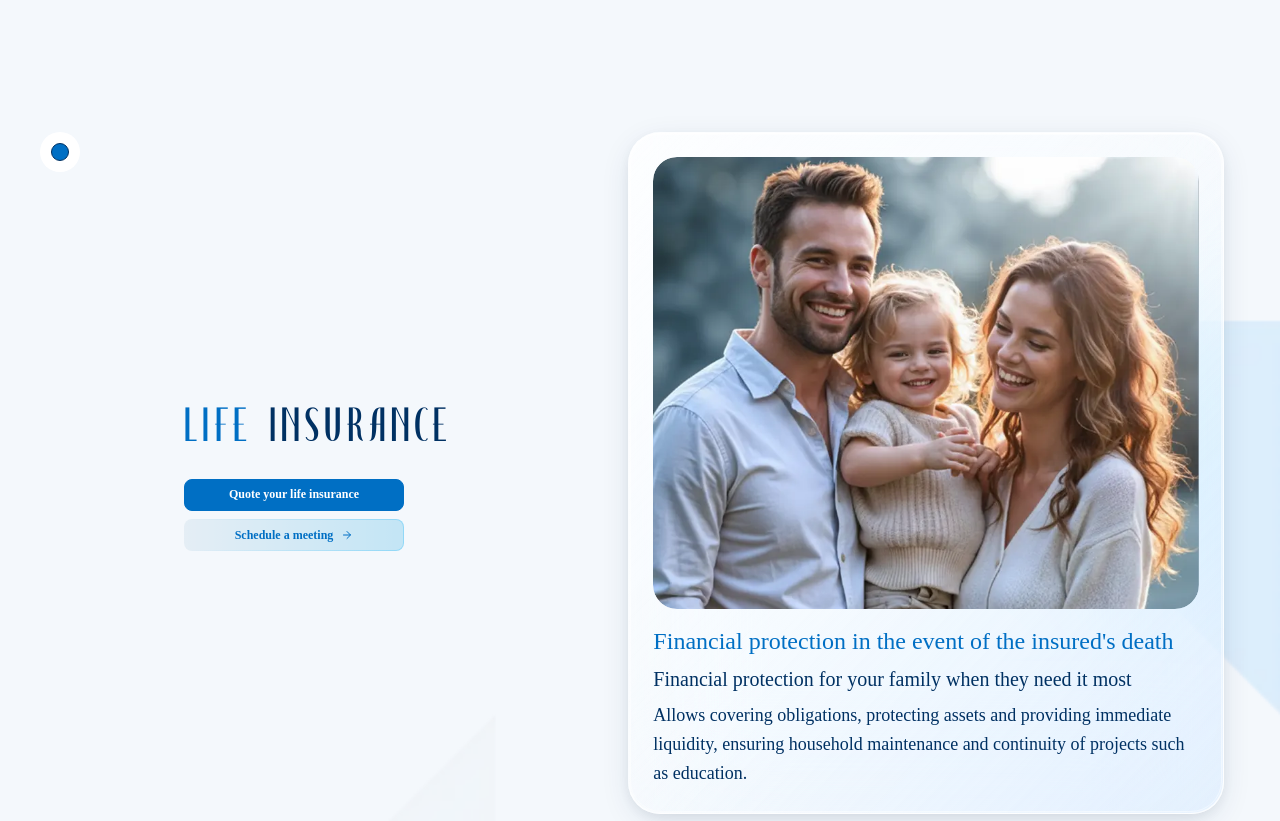
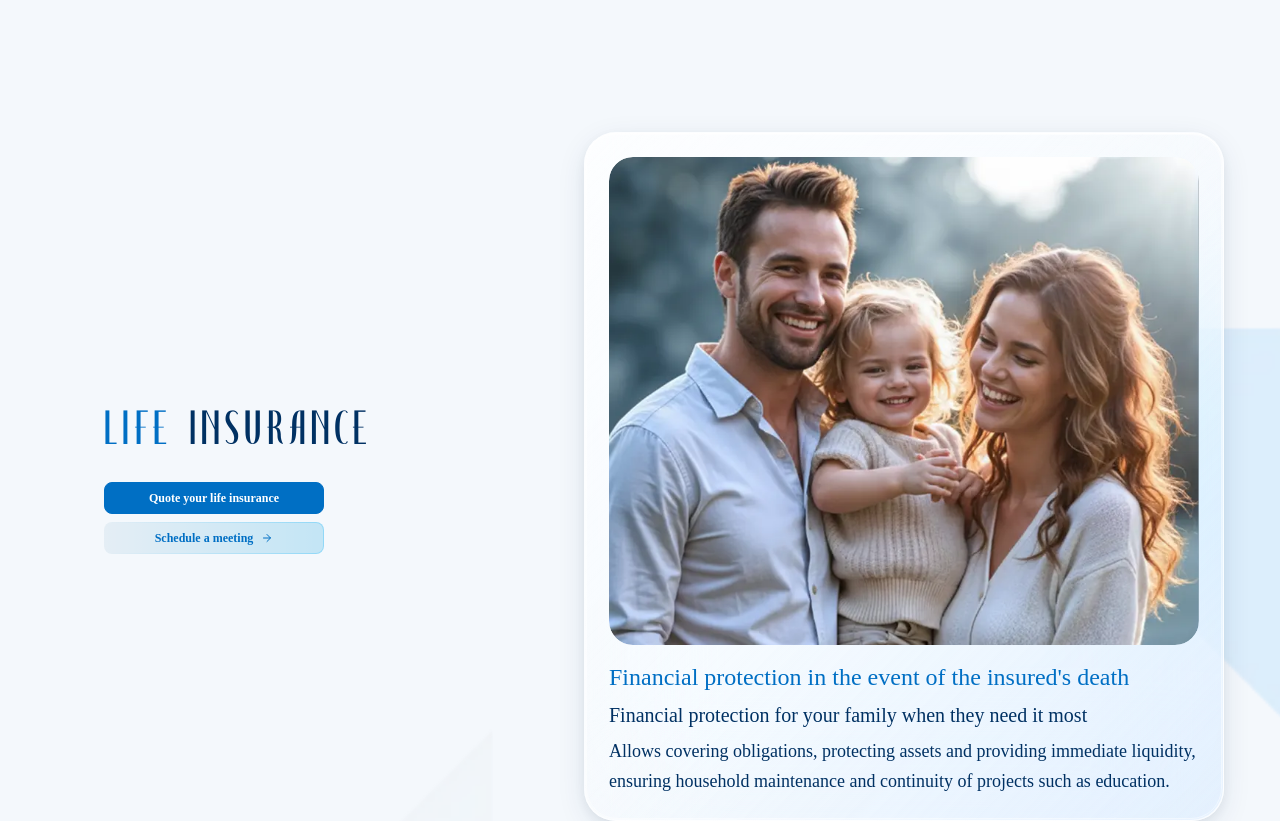
Before and after one commit to crcristian97/ifs-broker, a Next.js app: page /en/seguros-de-vida in a window 1280 px wide. Shown: the part 940-1761 px from the top of the page. Built offline with nearby package versions, Linux system fonts and the light colour scheme; no server answers; a web font is replaced by a local one; what world-atlas would draw is missing.

Commit message:
cambios en svg

```diff
--- a/components/ui/timeline.tsx
+++ b/components/ui/timeline.tsx
@@ -58,11 +58,7 @@ export const Timeline = ({ data }: { data: TimelineEntry[] }) => {
             className="flex justify-start pt-10 md:pt-40 md:gap-10"
           >
             {/* Columna izquierda: solo el punto de la línea de tiempo */}
-            <div className="sticky z-40 top-40 self-start w-10 flex items-start justify-center">
-              <div className="h-10 w-10 rounded-full bg-white flex items-center justify-center">
-                <div className="h-4 w-4 rounded-full bg-[#006FC4] border border-[#003163] p-2" />
-              </div>
-            </div>
+
 
             {/* Columna derecha: título + botones a la izquierda, tarjeta con imagen y texto a la derecha */}
             <div className="relative pl-12 pr-4 md:pl-16 w-full">
```
